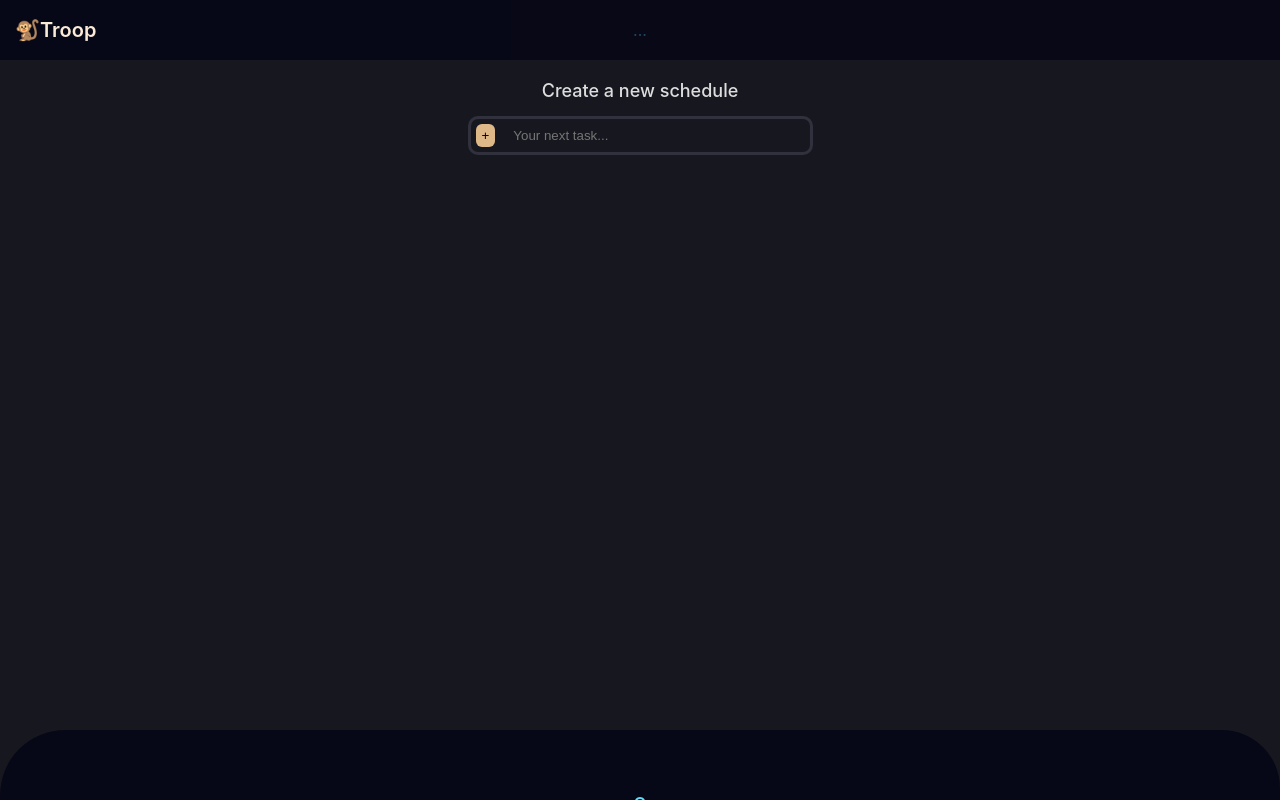
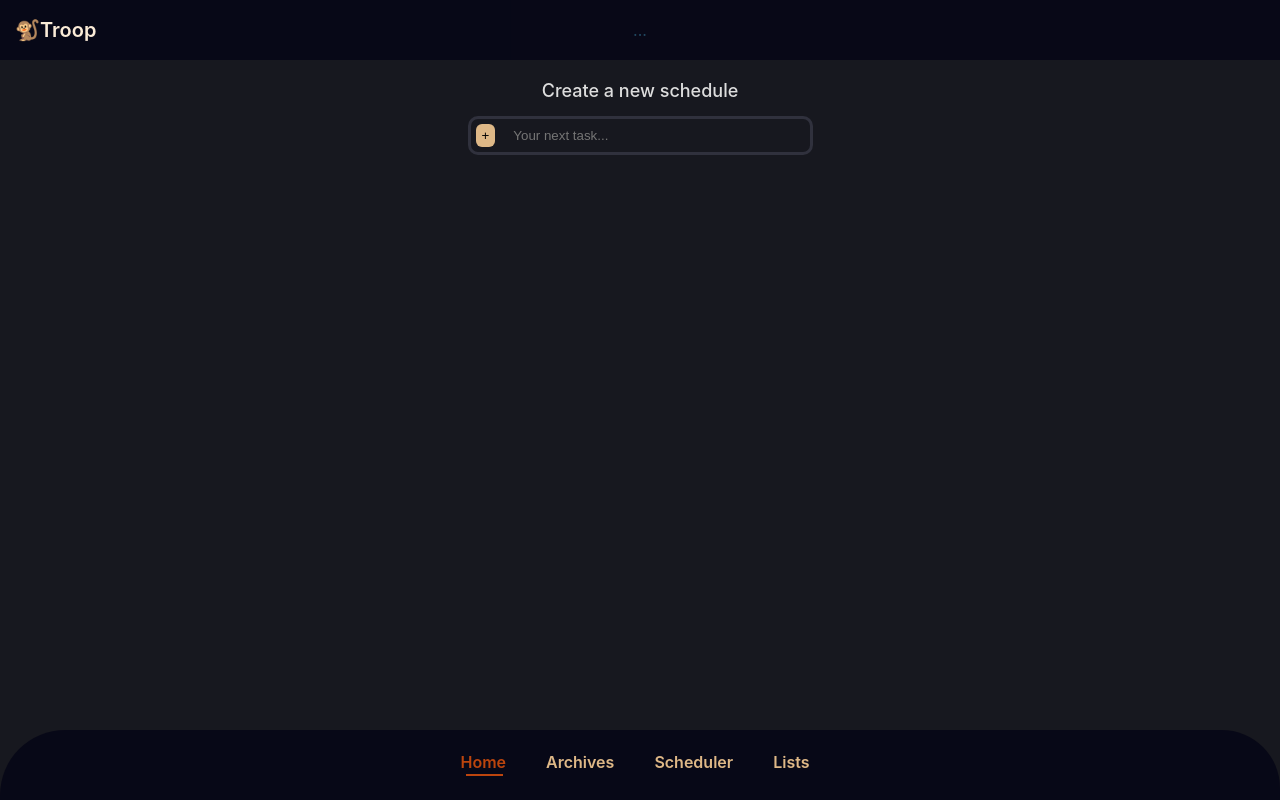
Before and after one commit to Skidrow65/Troop, a React (Create React App) app: page / in a window 1280 px wide. Built offline with nearby package versions, Linux system fonts and the light colour scheme.

Commit message:
Update App.js

```diff
--- a/src/App.js
+++ b/src/App.js
@@ -72,11 +72,15 @@ function App() {
               onTrash={() => removeTask(index)}
               onToggle={done => updateTaskDone(index, done)} />
       ))}
-      <footer>
-      <div class="footer__bar">
-        <p>Ω</p>
-        Troop.2024
-     </div>
+     <footer>
+     <div>
+            <ul id="navbar">
+            <li><i class="fa fa-grav"></i><a class="active" href="Contact.html">Home</a></li>
+                <li><i class="fa fa-archive"></i><a href="index.html">Archives</a></li>
+                <li><i class="fa fa-calendar"></i><a href="About.html">Scheduler</a> </li>
+                <li><i class="fa fa-tasks"></i><a href="Contact.html">Lists</a></li>
+            </ul>
+            </div>
       </footer>
     </main>
   );
```
